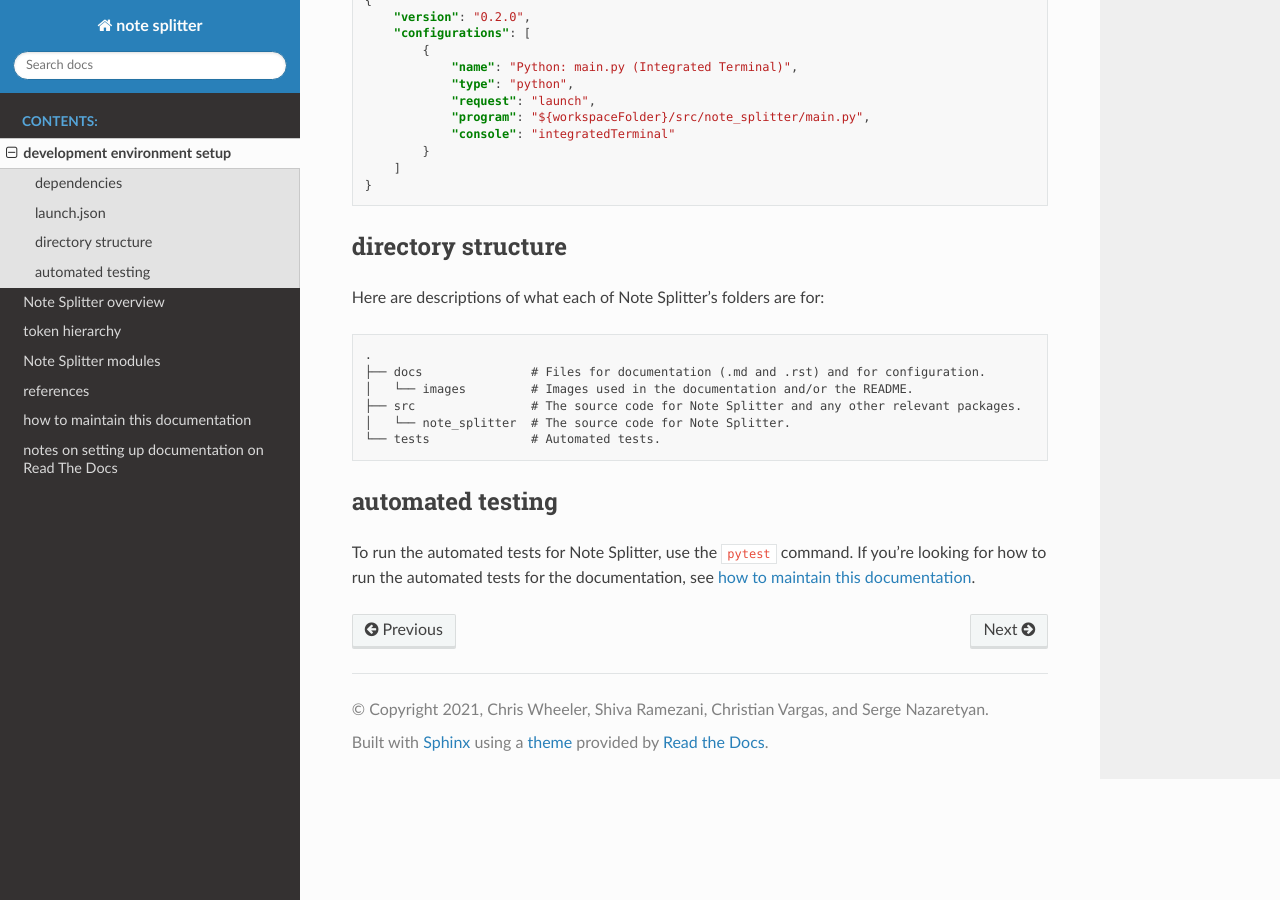
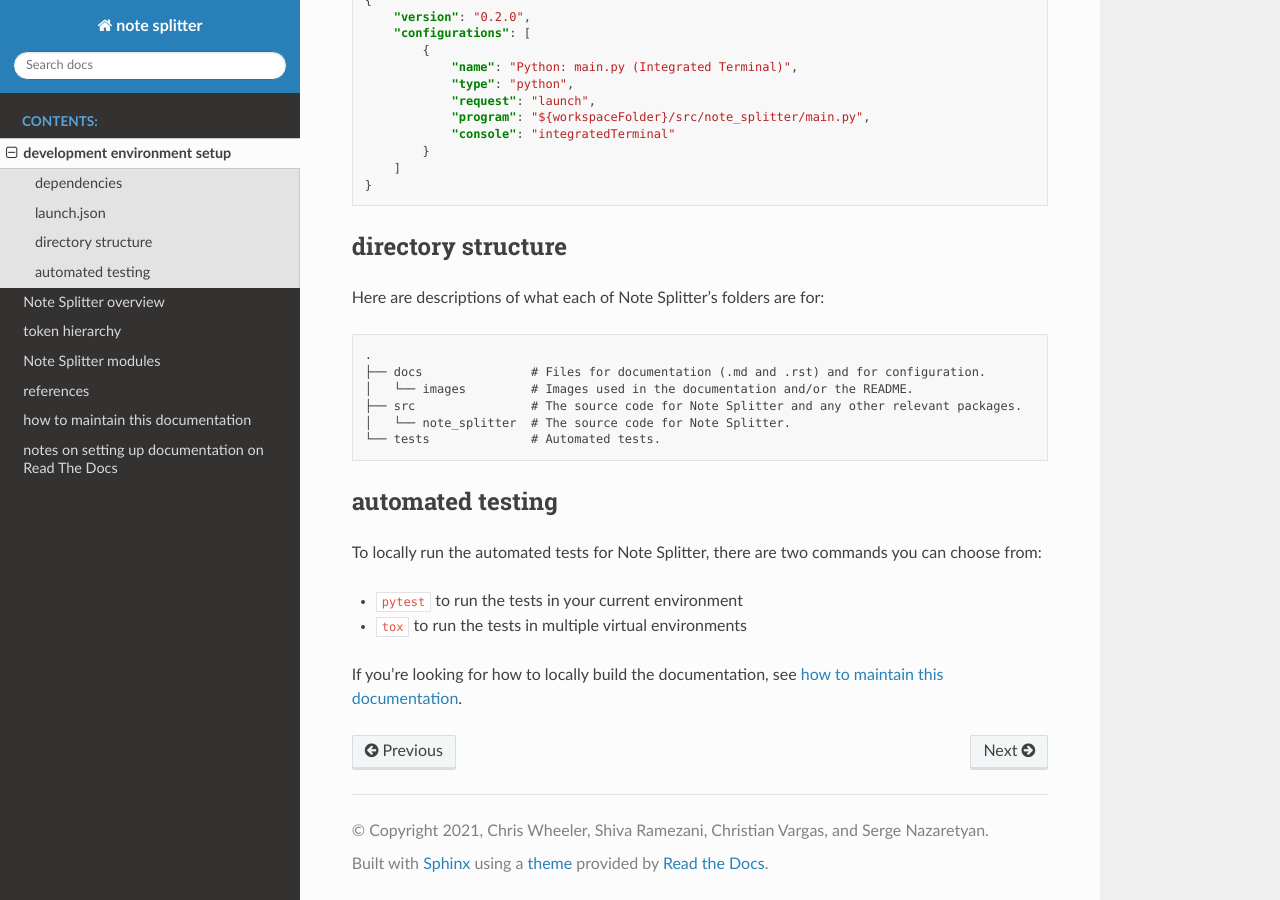
Before and after one commit to wheelercj/note-splitter, a Sphinx documentation site: the page built from docs/dev-setup.md, in a window 1280 px wide and 900 px high, scrolled down 799 px. Built offline with Sphinx 7.4.7 and the Read the Docs theme 2.0.0, drawn with Linux system fonts in a browser that asks for light colours.

Commit message:
Set up tox

````diff
--- a/docs/dev-setup.md
+++ b/docs/dev-setup.md
@@ -44,4 +44,8 @@
 ```
 
 ## automated testing
-To run the automated tests for Note Splitter, use the `pytest` command. If you're looking for how to run the automated tests for the documentation, see [how to maintain this documentation](how-to-doc.rst).
+To locally run the automated tests for Note Splitter, there are two commands you can choose from:
+* `pytest` to run the tests in your current environment
+* `tox` to run the tests in multiple virtual environments
+
+If you're looking for how to locally build the documentation, see [how to maintain this documentation](how-to-doc.rst).
````
Also changed, not shown: 1 other file.
